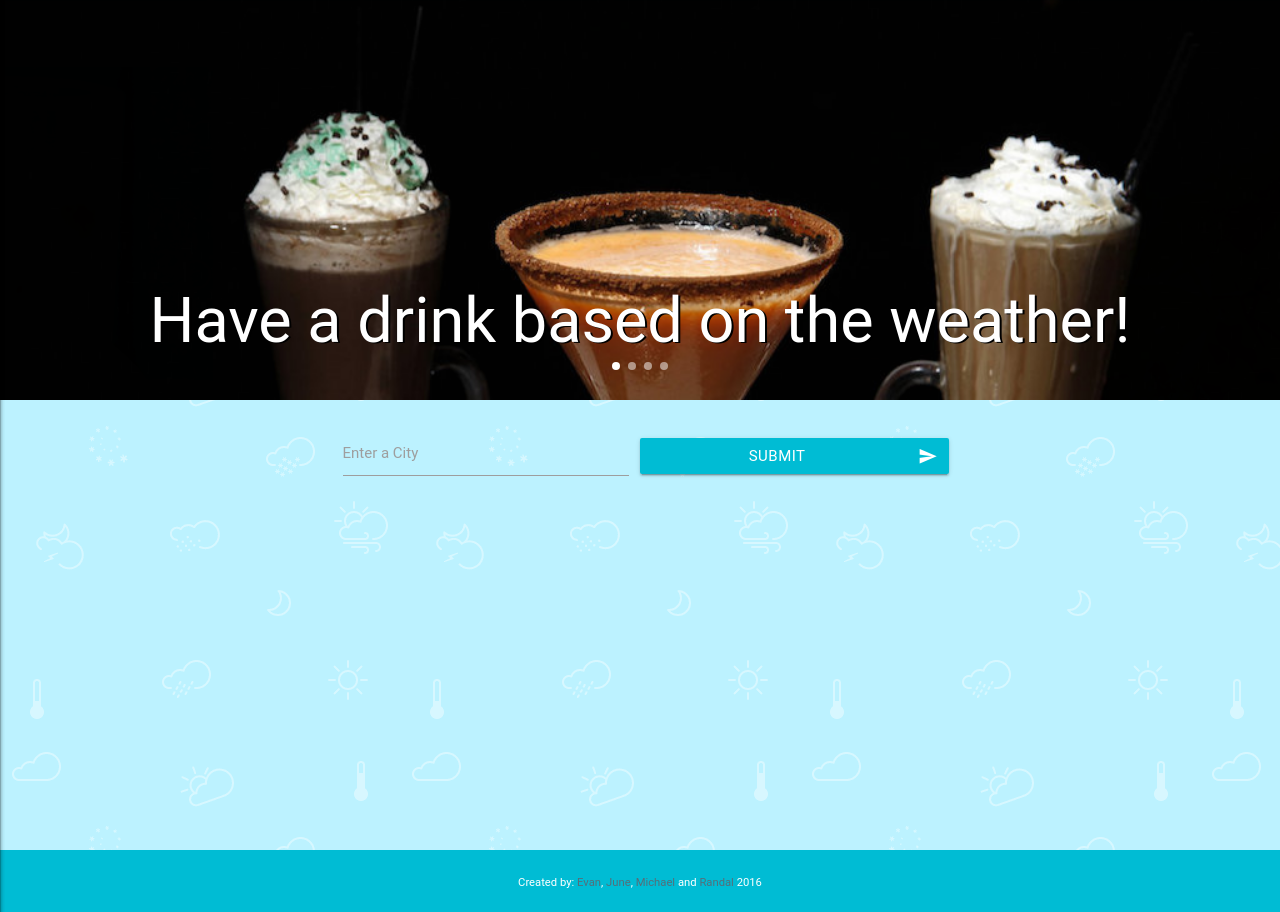
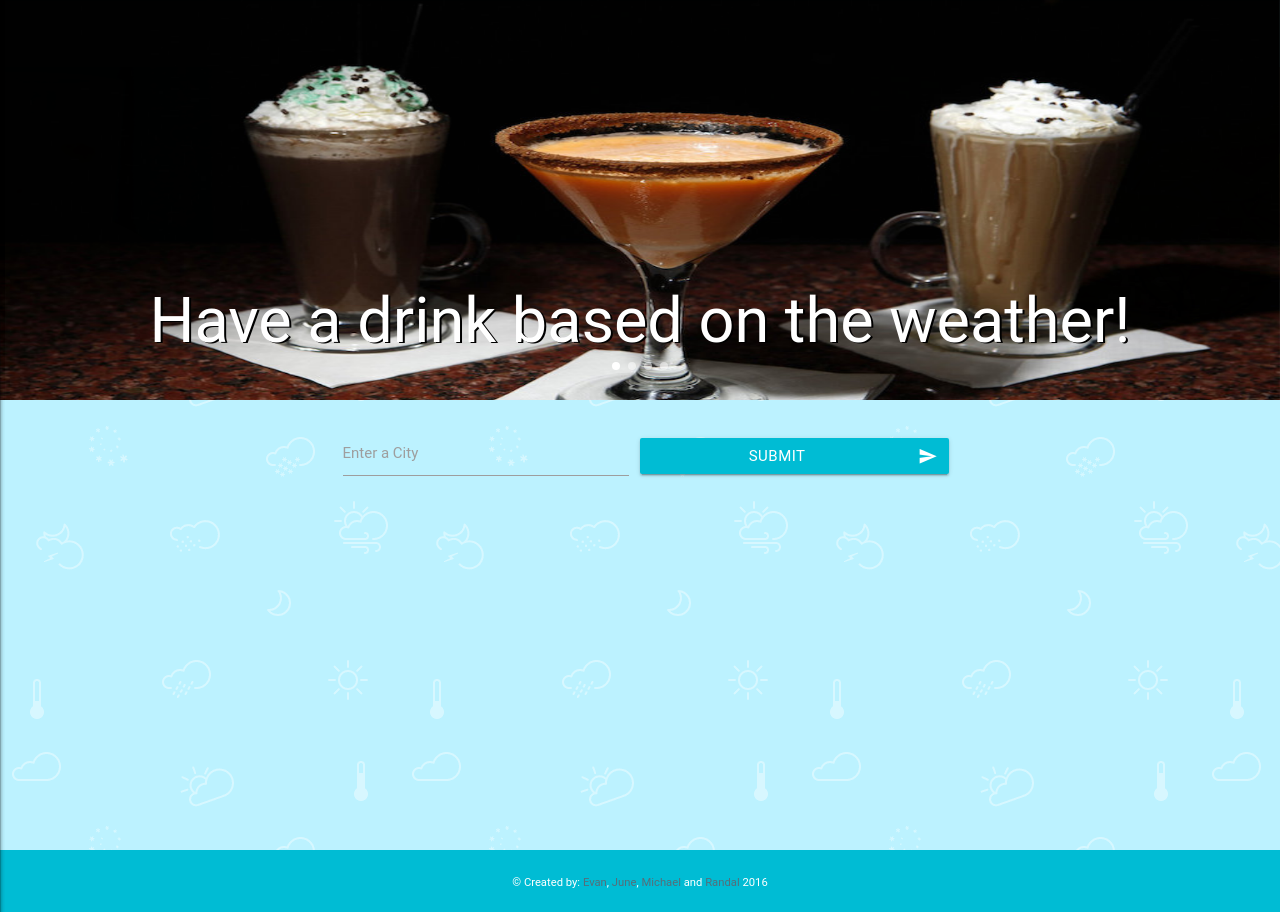
Before and after one commit to RJRowland93/Drink_Weather, a PHP site: page / in a window 1280 px wide. Shown: the part 64-976 px from the top of the page. Run offline with PHP 8.4, Linux system fonts and the light colour scheme; some libraries are stand-ins or nearby versions; some web fonts are replaced.

Commit message:
fit picture

```diff
--- a/assets/css/main.css
+++ b/assets/css/main.css
@@ -26,9 +26,16 @@ div .background img{
 .logo{
   width: 34px;
 }
+
 a {
   color: #546e7a;
 }
 .shadow {
   text-shadow: 2px 1px #000;
 }
+
+
+.responsive-img-fitPic{
+  width:500px;
+  height:500px;
+}
--- a/index.html
+++ b/index.html
@@ -33,10 +33,10 @@
     <div class="carousel-fixed-item center">
       <h1 class="white-text shadow">Have a drink based on the weather!</h1>
     </div>
-    <a class="carousel-item" id="winter" href="#one!"><img class="responsive-img" src="assets/images/winterdrink.jpg"></a>
-    <a class="carousel-item" id="fall" href="#two!"><img class="responsive-img" src="assets/images/falldrink.jpg"></a>
-    <a class="carousel-item" id="summer" href="#three!"><img class="responsive-img" src="assets/images/summerdrink.jpg"></a>
-    <a class="carousel-item" id="spring" href="#four!"><img class="responsive-img" src="assets/images/springdrink.jpg"></a>
+    <a class="carousel-item" id="winter" href="#one!"><img class="responsive-img-fitPic" src="assets/images/winterdrink.jpg"></a>
+    <a class="carousel-item" id="fall" href="#two!"><img class="responsive-img-fitPic" src="assets/images/falldrink.jpg"></a>
+    <a class="carousel-item" id="summer" href="#three!"><img class="responsive-img-fitPic" src="assets/images/summerdrink.jpg"></a>
+    <a class="carousel-item" id="spring" href="#four!"><img class="responsive-img-fitPic" src="assets/images/springdrink.jpg"></a>
   </div>
 
   <div class="row">
@@ -109,7 +109,7 @@
 		<div class="container">
 			<div class="row">
 				<div class="col s12">
-					<small class="white-text">Created by:
+					<small class="white-text">&copy Created by:
            <ul id="slide-out" class="side-nav">
             <li>
             <div class="userView">
```
